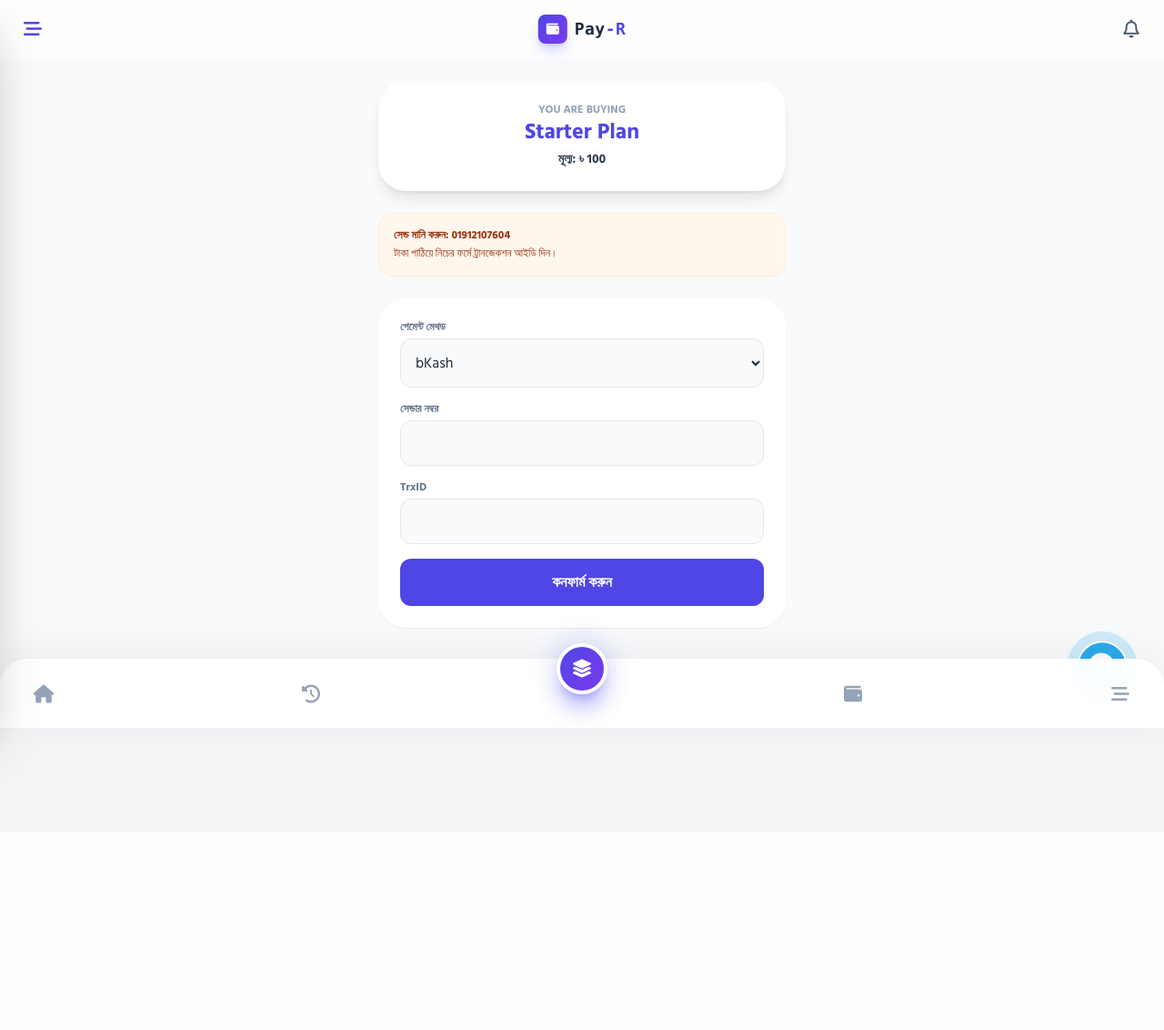
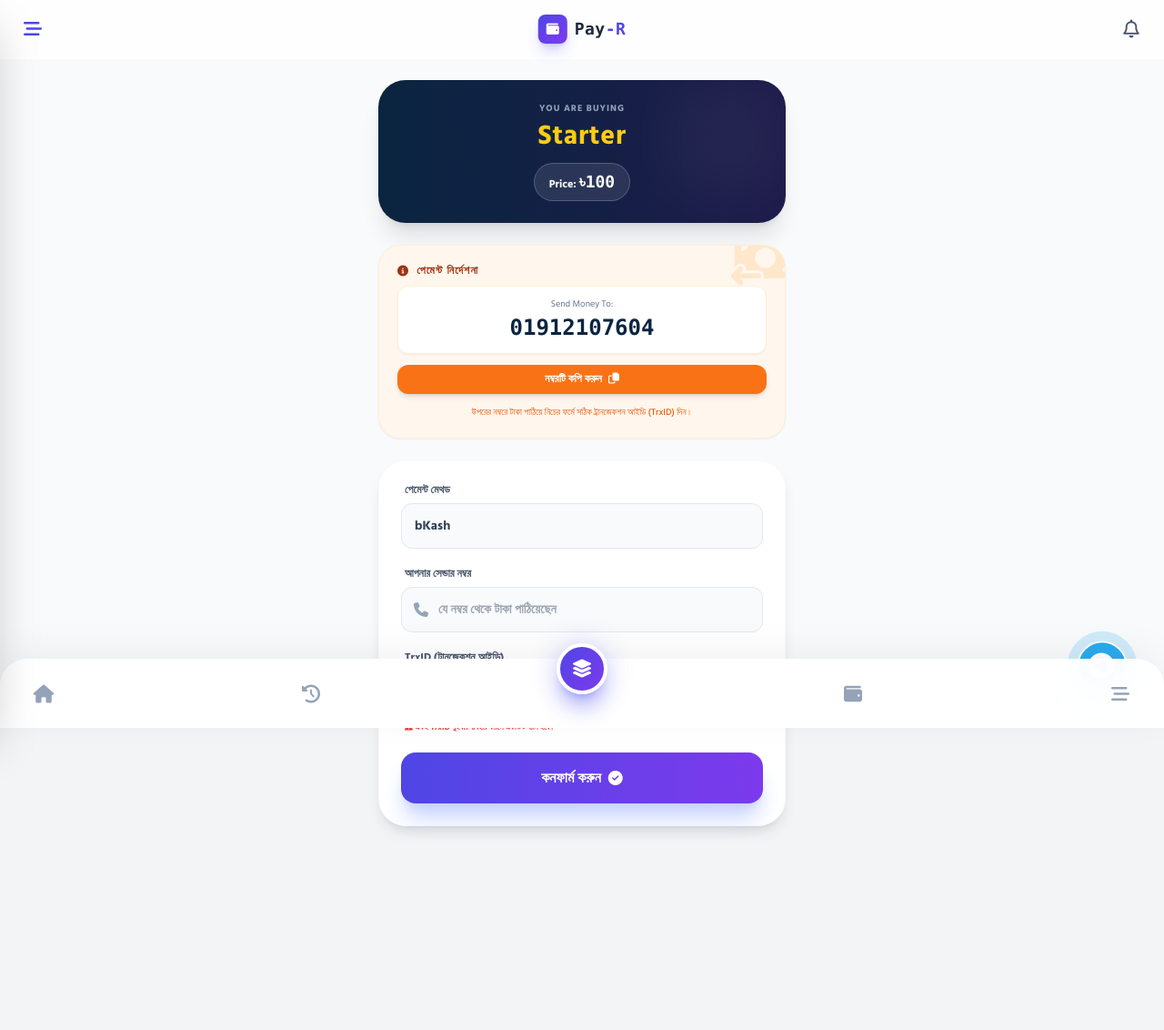
Before and after one commit to siafulislam45/Oay, a Flask app: page /vip/buy/1 in a window 1280 px wide. Shown: the whole page at 91% size. Before the commit the page ends 843 px from the top, so only its background shows below. Run offline with Flask 3, Linux system fonts and the light colour scheme; the visitor is signed in with stand-in values (Sample User, id 1); data that the repository does not hold is empty; parts of the project's set-up code (start-up, migrations or seed data) failed here and were passed over; some libraries are stand-ins or nearby versions.

Commit message:
Update vip_buy.html

```diff
--- a/templates/vip_buy.html
+++ b/templates/vip_buy.html
@@ -1,34 +1,101 @@
 {% extends "layout.html" %}
 {% block content %}
-<div class="max-w-md mx-auto space-y-6 pb-24 pt-4">
 
-    <div class="bg-white p-6 rounded-[30px] shadow-lg border border-slate-50 text-center">
-        <p class="text-xs font-bold text-slate-400 uppercase">You are buying</p>
-        <h2 class="text-2xl font-bold text-[#4F46E5] mb-1">{{ plan.name }} Plan</h2>
-        <p class="text-sm font-bold text-slate-700">মূল্য: ৳ {{ plan.price }}</p>
+<style>
+    .fade-up { animation: fadeUp 0.5s ease-out; }
+    @keyframes fadeUp { from { opacity: 0; transform: translateY(20px); } to { opacity: 1; transform: translateY(0); } }
+</style>
+
+<div class="max-w-md mx-auto space-y-6 pb-24 pt-4 fade-up">
+
+    <!-- 1. Header (Plan Summary) -->
+    <div class="bg-gradient-to-r from-[#0A2540] to-[#1E1B4B] p-6 rounded-[30px] text-white shadow-xl relative overflow-hidden text-center">
+        <div class="absolute top-0 right-0 w-32 h-32 bg-white opacity-5 rounded-full blur-2xl"></div>
+        <div class="relative z-10">
+            <p class="text-[10px] text-slate-400 font-bold uppercase tracking-widest mb-1">You are buying</p>
+            <h2 class="text-3xl font-black text-yellow-400 mb-1 tracking-wide">{{ plan.name }}</h2>
+            <div class="inline-block bg-white/10 backdrop-blur-md px-4 py-1.5 rounded-full border border-white/20 mt-2">
+                <span class="text-xs font-bold text-white">Price: <span class="text-lg font-mono">৳{{ plan.price }}</span></span>
+            </div>
+        </div>
     </div>
 
-    <div class="bg-orange-50 p-4 rounded-2xl border border-orange-100 text-xs text-orange-800">
-        <p class="font-bold mb-1">সেন্ড মানি করুন: 01912107604</p>
-        <p>টাকা পাঠিয়ে নিচের ফর্মে ট্রানজেকশন আইডি দিন।</p>
+    <!-- 2. Payment Instruction -->
+    <div class="bg-orange-50 p-5 rounded-[24px] border border-orange-100 shadow-sm relative overflow-hidden">
+        <div class="absolute -right-4 -top-4 text-orange-200 text-6xl opacity-50"><i class="fa-solid fa-money-bill-transfer"></i></div>
+        <div class="relative z-10">
+            <p class="text-xs font-bold text-orange-800 uppercase tracking-widest mb-2 flex items-center gap-2">
+                <i class="fa-solid fa-circle-info"></i> পেমেন্ট নির্দেশনা
+            </p>
+            <div class="bg-white p-3 rounded-xl border border-orange-100 text-center mb-3 shadow-sm">
+                <p class="text-[10px] text-slate-500 mb-0.5">Send Money To:</p>
+                <p class="text-2xl font-bold font-mono text-[#0A2540]" id="adminNumber">01912107604</p>
+            </div>
+            <button type="button" onclick="copyAdminNumber()" class="w-full bg-orange-500 text-white py-2 rounded-xl text-xs font-bold hover:bg-orange-600 transition shadow-md">
+                নম্বরটি কপি করুন <i class="fa-regular fa-copy ml-1"></i>
+            </button>
+            <p class="text-[10px] text-orange-600 mt-3 text-center font-medium leading-relaxed">
+                উপরের নম্বরে টাকা পাঠিয়ে নিচের ফর্মে সঠিক ট্রানজেকশন আইডি (TrxID) দিন।
+            </p>
+        </div>
     </div>
 
-    <form method="POST" class="bg-white p-6 rounded-[30px] shadow-sm space-y-4">
+    <!-- 3. Payment Form -->
+    <form id="vipBuyForm" method="POST" class="bg-white p-6 rounded-[30px] shadow-lg border border-slate-50 space-y-5" onsubmit="return preventDoubleSubmit()">
+
         <div>
-            <label class="block text-xs font-bold text-slate-500 mb-1">পেমেন্ট মেথড</label>
-            <select name="method" class="w-full p-3 border rounded-xl bg-slate-50">
-                <option>bKash</option><option>Nagad</option><option>Rocket</option>
+            <label class="block text-xs font-bold text-slate-600 mb-1.5 ml-1">পেমেন্ট মেথড</label>
+            <select name="method" required class="w-full p-3.5 border border-slate-200 rounded-xl focus:outline-none focus:border-[#4F46E5] bg-slate-50 focus:bg-white transition text-sm font-bold text-slate-700 appearance-none">
+                <option value="bKash">bKash</option>
+                <option value="Nagad">Nagad</option>
+                <option value="Rocket">Rocket</option>
             </select>
         </div>
+
         <div>
-            <label class="block text-xs font-bold text-slate-500 mb-1">সেন্ডার নম্বর</label>
-            <input type="text" name="sender" required class="w-full p-3 border rounded-xl bg-slate-50">
+            <label class="block text-xs font-bold text-slate-600 mb-1.5 ml-1">আপনার সেন্ডার নম্বর</label>
+            <div class="relative">
+                <div class="absolute inset-y-0 left-0 pl-3.5 flex items-center pointer-events-none text-slate-400"><i class="fa-solid fa-phone"></i></div>
+                <input type="number" name="sender" required placeholder="যে নম্বর থেকে টাকা পাঠিয়েছেন"
+                       class="w-full pl-10 p-3.5 border border-slate-200 rounded-xl focus:outline-none focus:border-[#4F46E5] bg-slate-50 focus:bg-white transition text-sm font-bold text-slate-700">
+            </div>
         </div>
+
         <div>
-            <label class="block text-xs font-bold text-slate-500 mb-1">TrxID</label>
-            <input type="text" name="trx_id" required class="w-full p-3 border rounded-xl bg-slate-50">
+            <label class="block text-xs font-bold text-slate-600 mb-1.5 ml-1">TrxID (ট্রানজেকশন আইডি)</label>
+            <div class="relative">
+                <div class="absolute inset-y-0 left-0 pl-3.5 flex items-center pointer-events-none text-slate-400"><i class="fa-solid fa-hashtag"></i></div>
+                <input type="text" name="trx_id" required placeholder="Example: 9A5K..."
+                       class="w-full pl-10 p-3.5 border border-slate-200 rounded-xl focus:outline-none focus:border-[#4F46E5] bg-slate-50 focus:bg-white transition text-sm font-bold text-slate-700 uppercase tracking-widest">
+            </div>
+            <p class="text-[9px] text-red-500 mt-1.5 ml-1 font-bold"><i class="fa-solid fa-triangle-exclamation"></i> একই TrxID দুইবার ব্যবহার করলে একাউন্ট ব্যান হবে।</p>
         </div>
-        <button type="submit" class="w-full bg-[#4F46E5] text-white py-3.5 rounded-xl font-bold">কনফার্ম করুন</button>
+
+        <button type="submit" id="submitBtn" class="w-full bg-gradient-to-r from-[#4F46E5] to-[#7C3AED] text-white py-4 rounded-2xl font-bold shadow-xl shadow-indigo-200 hover:scale-[1.02] transition active:scale-95 flex items-center justify-center gap-2 mt-4">
+            <span>কনফার্ম করুন</span>
+            <i class="fa-solid fa-circle-check"></i>
+        </button>
     </form>
+
 </div>
+
+<script>
+    // Copy Number
+    function copyAdminNumber() {
+        const num = document.getElementById("adminNumber").innerText;
+        navigator.clipboard.writeText(num).then(() => {
+            alert("✅ নম্বরটি কপি করা হয়েছে: " + num);
+        });
+    }
+
+    // Prevent Double Click Submission
+    function preventDoubleSubmit() {
+        const btn = document.getElementById('submitBtn');
+        btn.disabled = true;
+        btn.innerHTML = '<i class="fa-solid fa-circle-notch fa-spin"></i> প্রসেস হচ্ছে...';
+        btn.classList.add('opacity-80', 'cursor-not-allowed');
+        return true;
+    }
+</script>
+
 {% endblock %}
```
